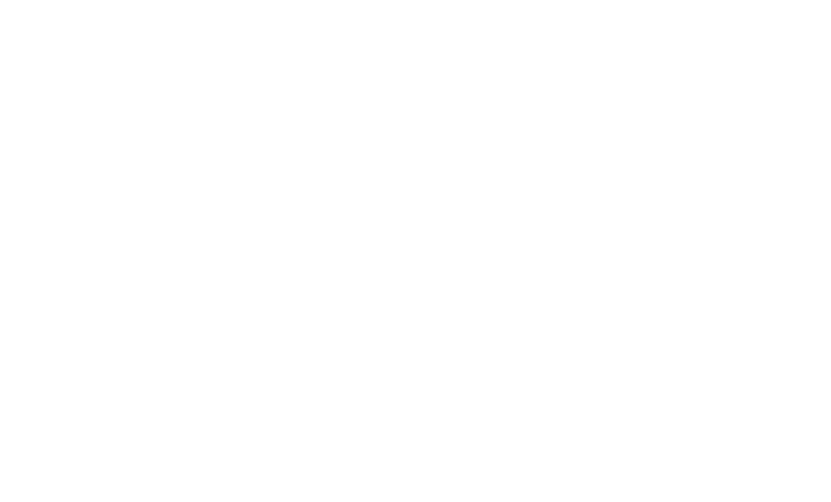
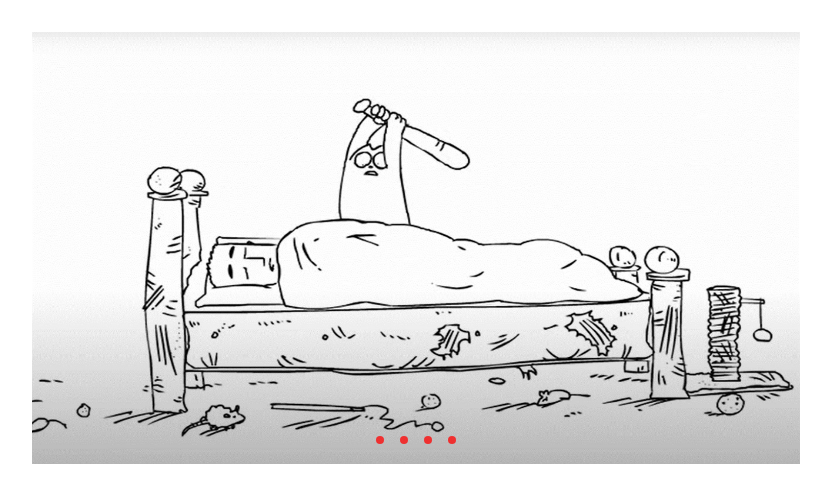
Before and after one commit to Sidorovichaa/cssMemeSlider, a plain HTML site: page cssMemeSlider/index.html in a window 1280 px wide. Shown: the whole page, without its empty margins (224-1055 px from the left). Drawn offline with Linux system fonts and the light colour scheme.

Commit message:
feat: add reset.css (Wen, Sep 06, 2023 12:36:24 AM)

```diff
--- a/cssMemeSlider/index.html
+++ b/cssMemeSlider/index.html
@@ -4,9 +4,26 @@
     <meta charset="UTF-8">
     <meta http-equiv="X-UA-Compatible" content="IE=edge">
     <meta name="viewport" content="width=device-width, initial-scale=1.0">
-    <title>Document</title>
+    <title>Cat Meme Slider</title>
+    <link rel="stylesheet" href="./main.css">
 </head>
 <body>
+    <section class="container">
+        <div class="slider-wrapper">
+            <div class="slider">
+                <img id="slide-1" src="./img/Slide4.jpg" alt="Simon's cat">
+                <img id="slide-2" src="./img/Slide1.jpg" alt="Simon's cat">
+                <img id="slide-3" src="./img/slide2.jpg" alt="Simon's cat">
+                <img id="slide-4" src="./img/slide3.jpg" alt="Simon's cat">
+            </div>
+            <div class="slider-nav">
+                <a href="#slide-1"></a>
+                <a href="#slide-2"></a>
+                <a href="#slide-3"></a>
+                <a href="#slide-4"></a>
+            </div>
+        </div>
+    </section>
 
 </body>
 </html>
--- /dev/null
+++ b/cssMemeSlider/main.css
@@ -0,0 +1,48 @@
+@import './reset.css';
+
+.container {
+    padding: 2rem;
+}
+
+.slider-wrapper {
+    position: relative;
+    max-width: 48rem;
+    margin: 0 auto;
+}
+
+.slider {
+    display: flex;
+    aspect-ratio: 16 / 9;
+    overflow: hidden;
+    scroll-snap-type: x mandatory;
+    scroll-behavior: smooth;
+    box-shadow: 0 1.5rem 3rem - 0.75rem hsla(0, 0%, 0%, 0.25);
+}
+
+.slider img {
+    flex: 1 0 100%;
+    scroll-snap-align: start;
+}
+
+.slider-nav {
+    display: flex;
+    column-gap: 1rem;
+    position: absolute;
+    bottom: 1.25rem;
+    left: 50%;
+    transform: translateX(-50%);
+    z-index: 1;
+}
+
+.slider-nav a {
+    width: 0.5rem;
+    height: 0.5rem;
+    border-radius: 50%;
+    background-color: red;
+    opacity: 0.75;
+    transition: opacity ease 250ms;
+}
+
+.slider-nav a :hover {
+    opacity: 1;
+}
--- a/reset.css
+++ b/cssMemeSlider/reset.css
@@ -32,8 +32,8 @@ h1, h2, h3, h4, h5, h6, p {
 	font-weight: inherit;
 }
 
-// ul, ul li {
-ul {
+ul, ul li {
+
 	list-style: none;
 }
 
```
Also changed, not shown: cssMemeSlider/img/Slide1.png (added), cssMemeSlider/img/Slide4.jpg (added), cssMemeSlider/img/slide1.jpg (added), cssMemeSlider/img/slide2.jpg (added), cssMemeSlider/img/slide3.jpg (added).
